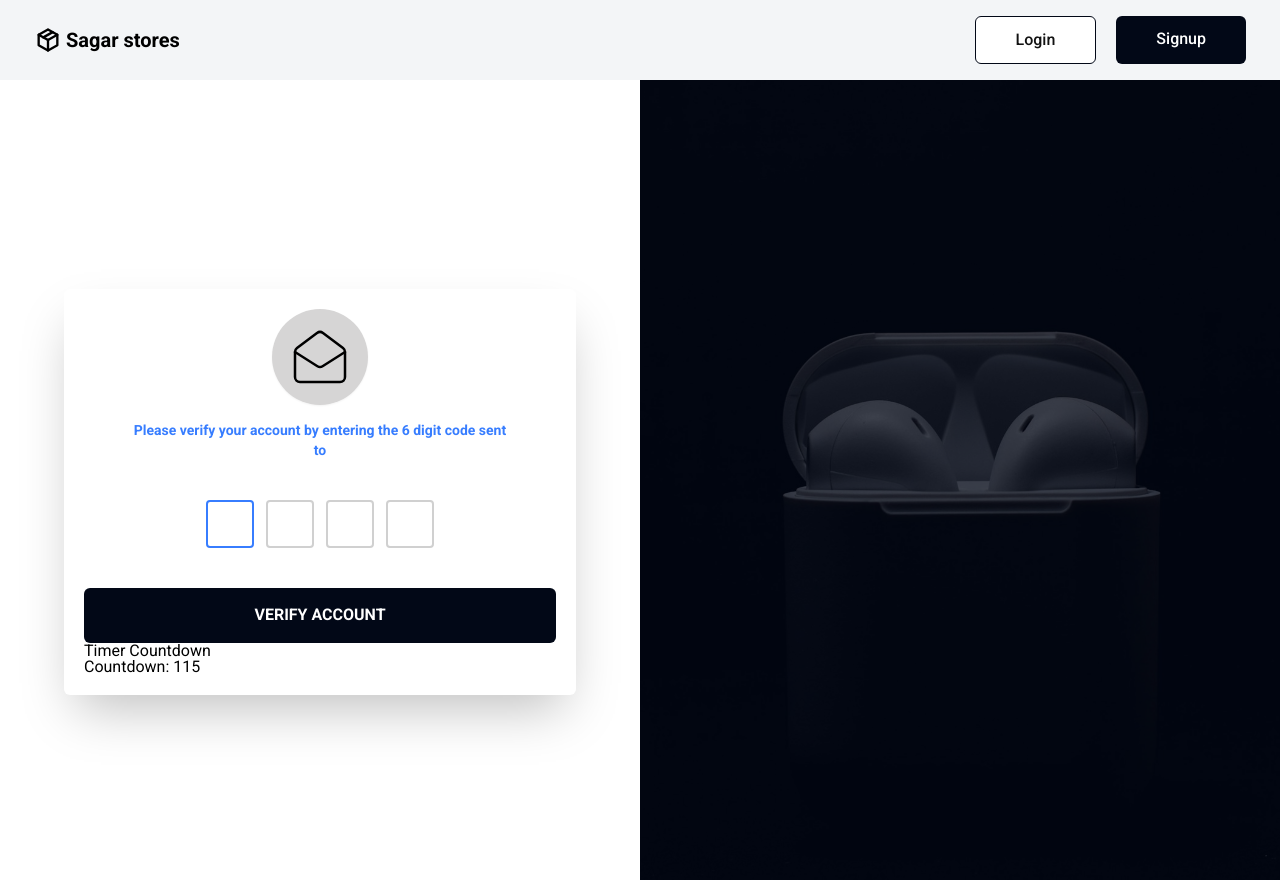
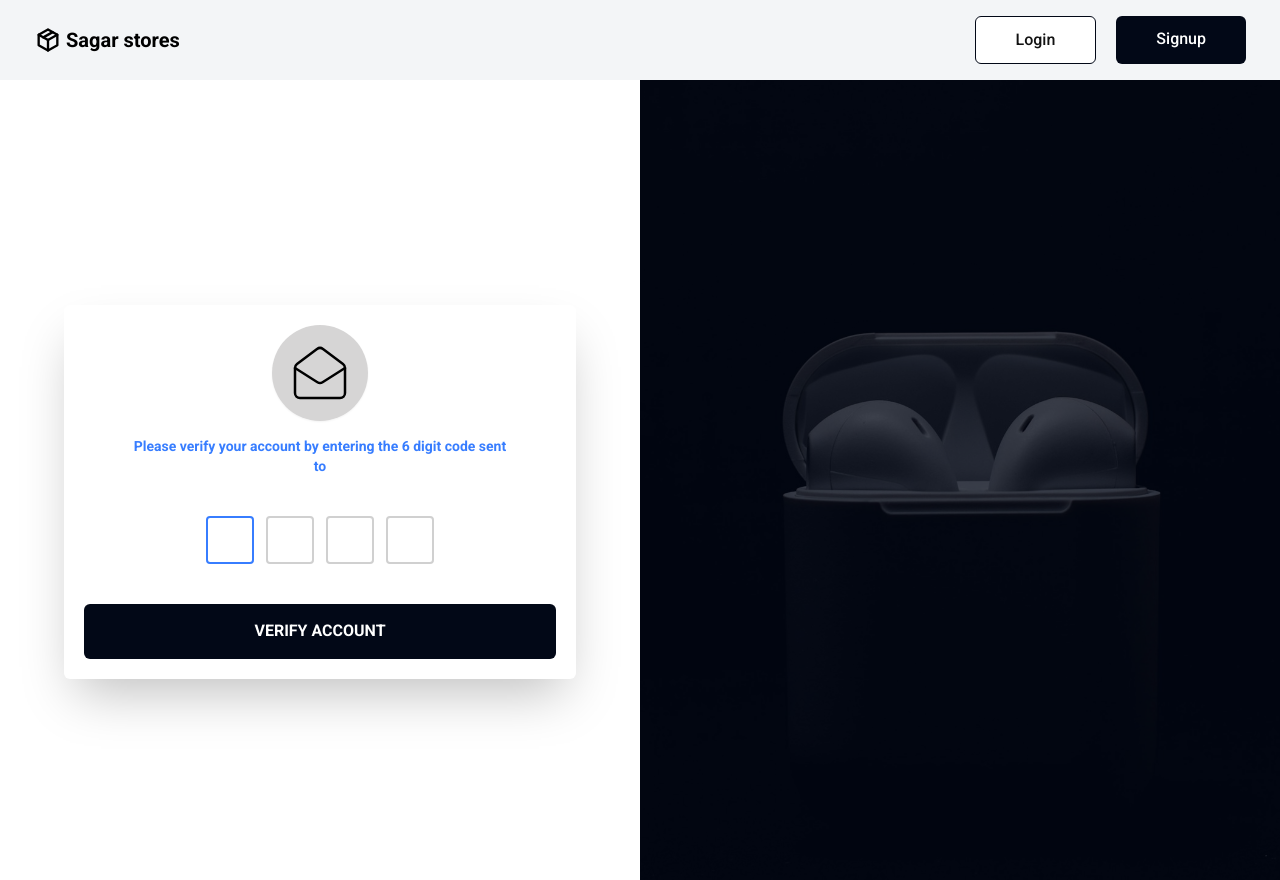
Before and after one commit to jettechnologies/sagar-ecommerce-dashboard, a React (Vite) app: page /reset-password/otp in a window 1280 px wide. Built offline with nearby package versions, Linux system fonts and the light colour scheme.

Commit message:
completed the auth admin flow

```diff
--- a/src/App.tsx
+++ b/src/App.tsx
@@ -15,6 +15,7 @@ import Login from "./pages/auth/Login";
 import OTP from "./pages/auth/OTP";
 import ResetPassword from "./pages/auth/ResetPassword";
 import VerifyEmail from "./pages/auth/VerifyEmail";
+import ResetOtp from "./pages/auth/ResetOtp";
 
 
 function App() {
@@ -29,7 +30,7 @@ function App() {
           <Route path="otp" element = {<OTP />} />
           <Route path="reset-password" >
             <Route index element = {<ResetPassword />} />
-            <Route path="otp" element = {<OTP />} />
+            <Route path="otp" element = {<ResetOtp />} />
             <Route path = "verfiy-email" element = {<VerifyEmail />} />
           </Route>
 
--- a/src/pages/auth/Login.tsx
+++ b/src/pages/auth/Login.tsx
@@ -6,6 +6,7 @@ import Notification from "@/components/Notification";
 // import { useUserForm } from "../hooks/useUserForm";
 import { Headers } from "@/utils/httpRequest";
 import { EasyHTTP } from "@/utils/httpRequest";
+import { useSessionStorage } from "@/useSessionStorage";
 
 interface User{
     email: {
@@ -30,6 +31,7 @@ const Login = () => {
     const [loading, setLoading] = useState<boolean>(false);
     const [resError, setResError] = useState<string | null>(null);
     const [token, setToken] = useState<string | null>(null);
+    const { setItem } = useSessionStorage("auth-token");
 
     const navigate = useNavigate();
 
@@ -51,7 +53,9 @@ const Login = () => {
 
     useEffect(() => {
         const authToken = window.sessionStorage.getItem("auth-token");
-        setToken(authToken);
+        if(authToken){
+            setToken(authToken);
+        }
     }, []);
 
     const handleInputChange = (e:React.ChangeEvent<HTMLInputElement | HTMLTextAreaElement>) =>{
@@ -104,12 +108,18 @@ const Login = () => {
             const response = await easyHttp.post(url, headers, data);
             console.log(response);
 
-            navigate("/admin", {replace: true })
+            setItem(response);
+
+
         }
          catch (e: any) {
             setResError(e.message);
         } finally {
             setLoading(false);
+        }
+
+        if(resError !== null){
+            navigate("/admin", {replace: true })
         }
 
     }
--- a/src/pages/auth/OTP.tsx
+++ b/src/pages/auth/OTP.tsx
@@ -12,7 +12,7 @@ const easyHttp = new EasyHTTP;
 const OTP = () => {
   const location = useLocation();
   const clientEmail = location.state?.email || "";
-  const endpoint = location.state?.endpoint || "";
+  // const endpoint = location.state?.endpoint || "";
   const link = location.state?.link || "";
   const navigate = useNavigate();
 
@@ -27,10 +27,6 @@ const OTP = () => {
     const [resError, setResError] = useState<string | null>(null);
     const [countdown, setCountdown] = useState(2 * 60);
     const [isResend, setIsResend] = useState(false);
-
-    // const { getOtpData, response, loading, resError } = useOtp();
-
-    // console.log(link)
 
     const inputRef = useRef<HTMLInputElement>(null);
 
@@ -72,8 +68,8 @@ const OTP = () => {
       }
 
       // for the signup page to enable resend
-    if(!isResend && endpoint !== ""){
-      const url = `admin-auth${endpoint}`;
+    if(!isResend){
+      const url = `admin-auth/send-password-reset-token`;
       const headers: Headers = {
         'Content-type': 'application/json',
         "Accept": "application/json",
@@ -118,16 +114,6 @@ const OTP = () => {
     }
 
       console.log(resError)
-
-      // getOtpData(url, headers, data);
-
-      //   const token = response?.accessToken?.token;
-      //   const authToken: string = typeof token === 'string' ? token : '';
-      //   console.log(authToken, response);
-      //   setItem(authToken);
-
-      //   navigate(link , { replace: true });
-
     }
 
     // countdown logic
@@ -207,35 +193,4 @@ const OTP = () => {
   )
 }
 
-// interface OtpType{
-//   isvalid?: boolean;
-//   accessToken?:{
-//     token?: string;
-//   }
-// }
-
-// const useOtp = () =>{
-//   const [response, setResponse] = useState<OtpType | null >(null);
-//   const [loading, setLoading] = useState(false);
-//   const [resError, setResError] = useState<string | null>(null);
-
-//   const getOtpData = useCallback(async (url: string, headers: Headers, data: Data): Promise<void> => {
-//     try {
-//       setLoading(true);
-//       const res = await easyHttp.post(url, headers, data);
-//       console.log(res);
-//       setResponse(res)
-//       setResError(null);
-//     } catch (e: any) {
-//       setResError(e.message);
-//     } finally {
-//       setLoading(false);
-//     }
-//   }, []);
-
-//   console.log(response)
-
-//   return { response, loading, resError, getOtpData};
-// }
-
 export default OTP
--- /dev/null
+++ b/src/pages/auth/ResetOtp.tsx
@@ -0,0 +1,163 @@
+import React,{ useState, useRef, useEffect,  } from "react";
+import FormContainer from "@/components/FormContainer";
+import { useLocation, useNavigate } from "react-router-dom";
+import { MailOpen } from "lucide-react";
+// import { useUserForm } from "../hooks/useUserForm";
+import { Headers } from "@/utils/httpRequest";
+import { EasyHTTP } from "@/utils/httpRequest";
+
+const easyHttp = new EasyHTTP;
+
+const ResetOtp = () => {
+  const location = useLocation();
+  const clientEmail = location.state?.email || "";
+  // const endpoint = location.state?.endpoint || "";
+  const link = location.state?.link || "";
+  const navigate = useNavigate();
+
+    let currentOTPIndex = 0;
+
+    const [otp, setOtp] = useState(new Array(4).fill(""));
+    const [activeOTPIndex, setActiveOTPIndex] = useState(0);
+    const [error, setError] = useState(false);
+
+    const [loading, setLoading] = useState(false);
+    const [resError, setResError] = useState<string | null>(null);
+    const [response, setResponse] = useState<string | null>(null)
+    // const [countdown, setCountdown] = useState(2 * 60);
+    // const [isResend, setIsResend] = useState(false);
+
+    const inputRef = useRef<HTMLInputElement>(null);
+
+    const handleOnChange = ({ target }: React.ChangeEvent<HTMLInputElement>) => {
+      const { value } = target;
+      const newOTP: string[] = [...otp];
+      newOTP[currentOTPIndex] = value.substring(value.length - 1);
+
+      if (!value) setActiveOTPIndex(currentOTPIndex - 1);
+      else setActiveOTPIndex(currentOTPIndex + 1);
+
+      setOtp(newOTP);
+    };
+
+    const handleOnKeyDown = (
+      e: React.KeyboardEvent<HTMLInputElement>,
+      index: number
+    ) => {
+      currentOTPIndex = index;
+      if (e.key === "Backspace") setActiveOTPIndex(currentOTPIndex - 1);
+    };
+
+    useEffect(() => {
+      inputRef.current?.focus();
+    }, [activeOTPIndex]);
+
+    const handleFormSubmit = async(e:React.FormEvent<HTMLFormElement>) =>{
+      e.preventDefault();
+
+      const otpString = otp.map(otp => otp.toString()).join("");
+
+      if(otpString === "" || otpString.length !== 4){
+        setError(prevError => !prevError);
+        return
+      }
+
+      const data = {
+        otp: otpString,
+      }
+
+      // for the signup page to enable resend
+      const url = `admin-auth/verify-reset-password-token`;
+      const headers: Headers = {
+        'Content-type': 'application/json',
+        "Accept": "application/json",
+      }
+
+      try {
+        setLoading(true);
+        const response = await easyHttp.post(url, headers, data);
+        setResponse(response)
+
+        setResError(null);
+      } catch (e: any) {
+        setResError(e.message);
+      } finally {
+        setLoading(false);
+      }
+      if(resError !== null){
+        return;
+      }
+
+    //   would use either params or state to pass the value
+      navigate(link, {replace: true, state:{response: response}});
+      console.log(response);
+    }
+
+    return (
+        <div className="w-full">
+            <FormContainer position="right">
+                <form className="bg-white rounded-md shadow-2xl p-5 mt-6" onSubmit={handleFormSubmit}>
+                    <div className="flex flex-col gap-y-4 items-center justify-center mb-8">
+                        <div className="w-[96px] grid place-items-center bg-[#d6d5d5] aspect-square rounded-full shadow-sm">
+                            <MailOpen size={60} strokeWidth={1}/>
+                        </div>
+                        <p className="font-semibold text-size-400 text-blue w-[80%] text-center">
+                            Please verify your account by entering the 6 digit code sent to
+                            <br />
+                            <span className="text-black text-size-500 capitalize">
+                              {clientEmail}
+                            </span>
+                        </p>
+                    </div>
+                    <div className="flex flex-col gap-y-2 mb-8">
+                      <div className="flex gap-1 md:gap-3 xl:gap-5 justify-center py-2">
+                          {otp.map((_, index) => {
+                          return (
+                          <React.Fragment key={index}>
+                              <input
+                                ref={activeOTPIndex === index ? inputRef : null}
+                                type="number"
+                                className={
+                                    `w-12 h-12 border-2 rounded bg-transparent outline-none text-center font-semibold text-xl spin-button-none ${error ? "border-red-500" : "border-[#d0d0d0]"} focus-within:border-blue text-gray-400 transition`
+                                }
+                                onChange={handleOnChange}
+                                onKeyDown={(e) => handleOnKeyDown(e, index)}
+                                value={otp[index]}
+                              />
+                          </React.Fragment>
+                          );
+                      })}
+                      </div>
+                      {error && (
+                        <p className="text-red-500 text-size-400 font-normal m-2 text-center">Please enter the valid OTP sent to your mail</p>
+                      )}
+                    </div>
+                    {/* {!isResend ? <div className="w-full">
+                        <button disabled = {loading} type = "submit" className="px-10 py-4 w-full rounded-md font-roboto text-size-500 uppercase font-semibold bg-black text-white">
+                          {loading ? "Loading..." : "Verify account"}
+                        </button>
+                      </div>
+                      : <div className="w-full">
+                        <button disabled = {loading} type = "submit" className="px-10 py-4 w-full rounded-md font-roboto text-size-500 uppercase font-semibold bg-black text-white">
+                          {loading ? "Loading..." : "Resend OTP"}
+                        </button>
+                      </div>
+                    } */}
+                    <div className="w-full">
+                        <button disabled = {loading} type = "submit" className="px-10 py-4 w-full rounded-md font-roboto text-size-500 uppercase font-semibold bg-black text-white">
+                          {loading ? "Loading..." : "Verify account"}
+                        </button>
+                    </div>
+                    {/* <div>
+                      <h1>Timer Countdown</h1>
+                      <div>Countdown: {countdown}</div>
+                    </div> */}
+                </form>
+            </FormContainer>
+        </div>
+      )
+
+}
+
+
+export default ResetOtp;
--- a/src/pages/auth/VerifyEmail.tsx
+++ b/src/pages/auth/VerifyEmail.tsx
@@ -52,7 +52,7 @@ const VerifyEmail = () => {
 
         try{
             await getUserFormData(url, headers, data);
-            navigate("/reset-password/otp", { replace: true, state: { email: email.str, link : "/reset-password", endpoint: "/verify-reset-password-token"} });
+            navigate("/reset-password/otp", { replace: true, state: { email: email.str, link : "/reset-password"} });
             console.log(response, resError)
         }
         catch(e: any){
```
